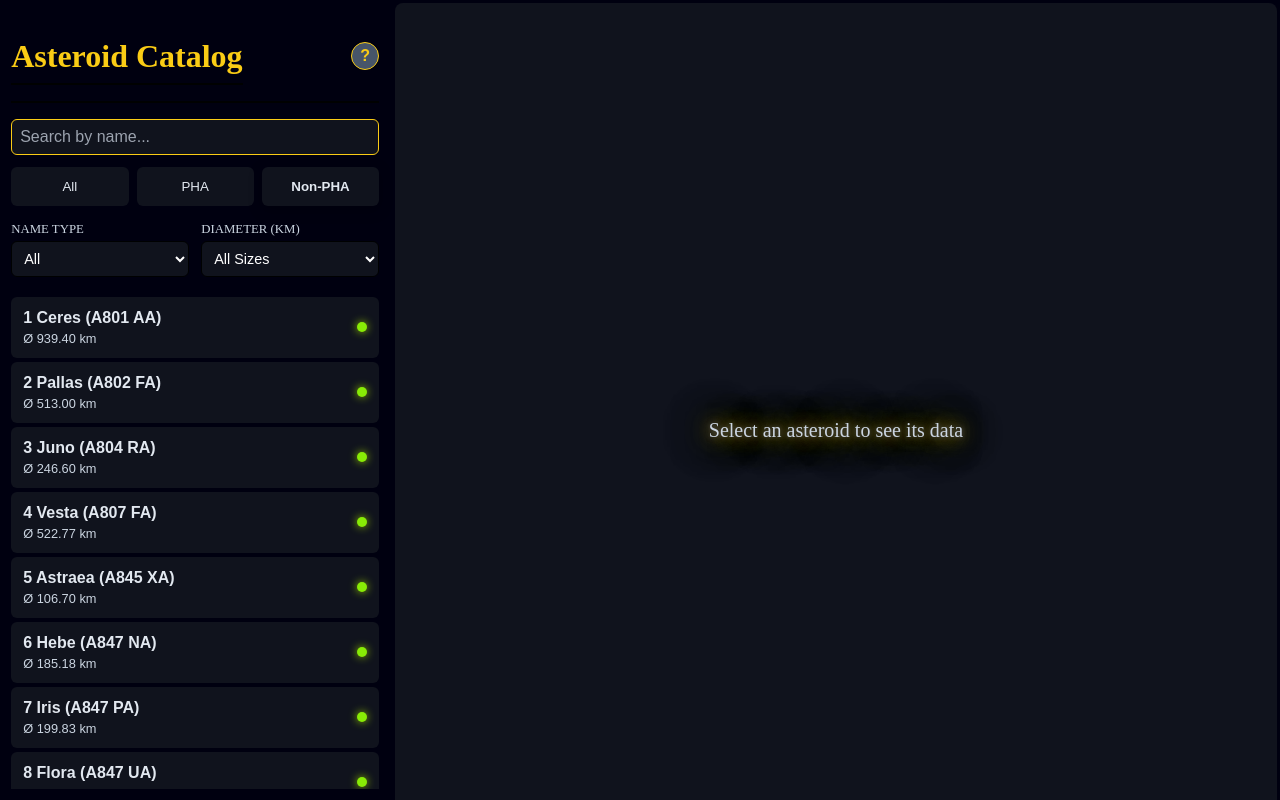
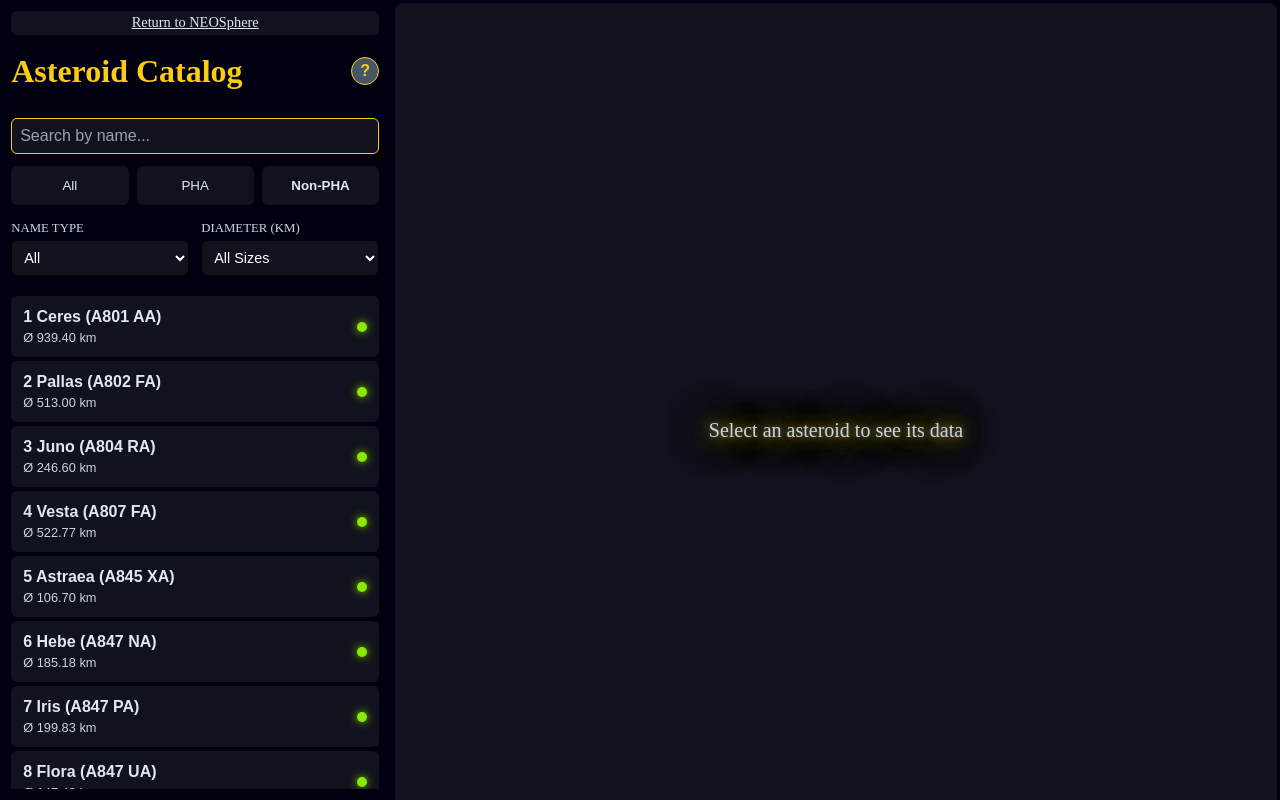
Before and after one commit to RoshTzche/Asteroid-DB, a React (Vite) app in the folder asteroid-dashboard-react/: page / in a window 1280 px wide. Built offline with nearby package versions, Linux system fonts and the light colour scheme.

Commit message:
v17 FINAL

```diff
--- a/asteroid-dashboard-react/src/components/AsteroidList.jsx
+++ b/asteroid-dashboard-react/src/components/AsteroidList.jsx
@@ -80,9 +80,10 @@ function AsteroidList() {
   return (
     <div className="listContainer">
       {showInfoPopup && <FilterInfoPopup onClose={() => setShowInfoPopup(false)} />}
-
-      <div className="listTitleContainer">
-        <h2 className="listTitle">Asteroid Catalog</h2>
+<a href="https://diegobca.github.io/NEOSphere/" className='returnButton'>
+  Return to NEOSphere
+</a>      <div className="listTitleContainer">
+          <h2 className="listTitle">Asteroid Catalog</h2>
         <button className="suggestionButton" onClick={() => setShowInfoPopup(true)}>?</button>
       </div>
 
--- a/asteroid-dashboard-react/src/styles.css
+++ b/asteroid-dashboard-react/src/styles.css
@@ -290,10 +290,34 @@
     background-color: var(--slate-600);
     transform: scale(1.02);
 }
+.returnButton {
+  /* Let the button's width adapt to its content */
+  display: inline-block;
+  width: auto;
 
-/* Estilos adicionales para clases en JSX no definidas en módulos originales (reciclando variables) */
-.controlsContainer {
+  /* Visual styling and spacing */
+  background-color: var(--slate-700);
+  color: #e2e8f0;
+  padding: 0.2rem; /* Increased padding for a better look and feel */
+  margin-bottom: 0.75rem; /* Space below the button */
+  border: none;
+  border-radius: var(--border-radius-small);
+  text-align: center;
+  font-size: 0.9rem;
+
+  /* Interaction feedback */
+  cursor: pointer;
+  transition: var(--transition-standard);
+
+  /* Note: The 'flex', 'justify-content', and 'align-items' properties
+     were removed as they are for flex containers, not for the button itself. */
 }
+
+.returnButton:hover {
+  background-color: var(--slate-600);
+  transform: scale(1.02);
+}
+
 
 .searchInput {
     width: 95%;
@@ -399,8 +423,8 @@
   display: flex;
   justify-content: space-between;
   align-items: center;
-  margin-bottom: var(--padding-standard);
   border-bottom: 2px solid var(--border-dark);
+  margin-top: -20px;
 }
 
 .suggestionButton {
```
